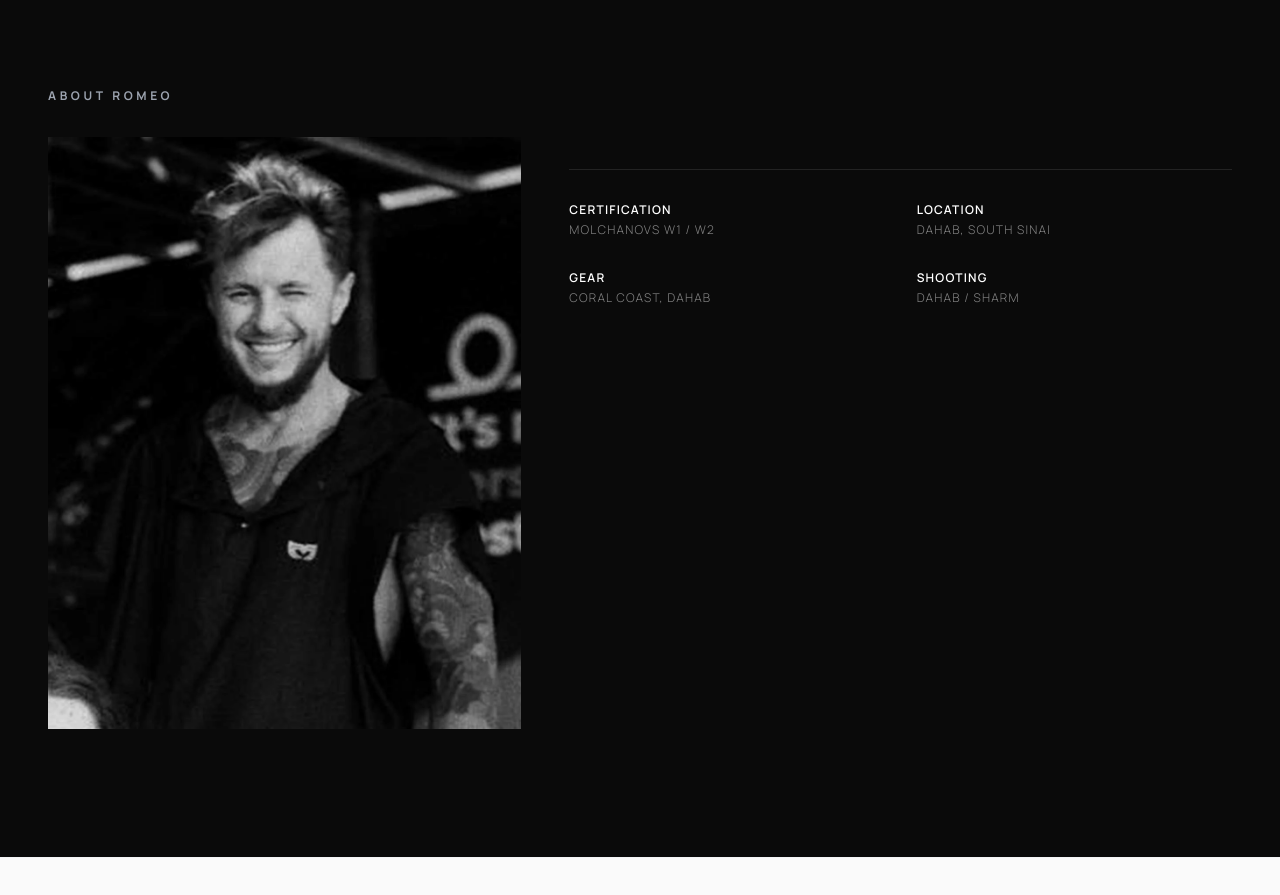
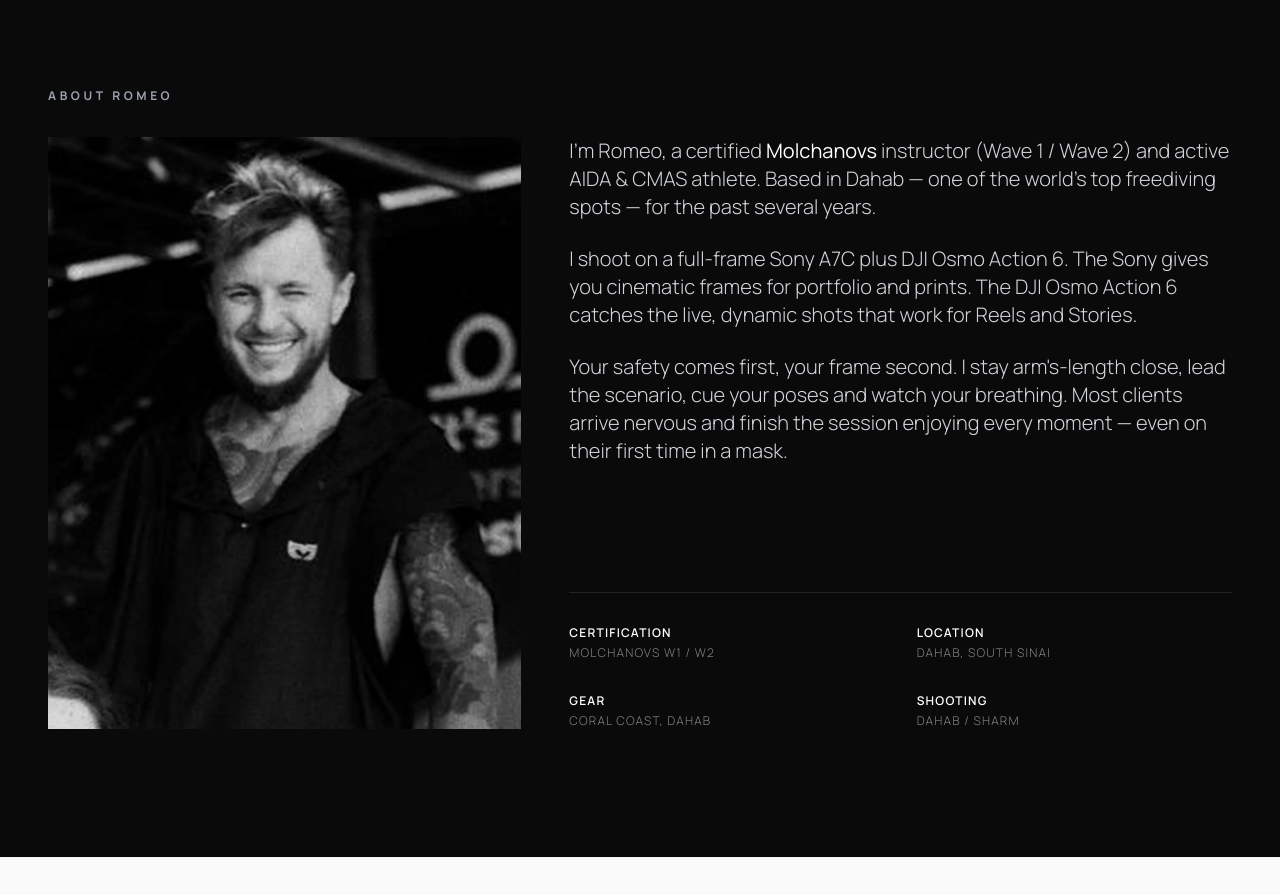
Before and after one commit to zhigulingo/romeo-freediving, a website: page index.html in a window 1280 px wide. Shown: the part 1820-2715 px from the top of the page. Drawn offline with nearby package versions, Linux system fonts and the light colour scheme.

Commit message:
Restore Romeo about description

```diff
--- a/index.html
+++ b/index.html
@@ -425,6 +425,11 @@
                         </div>
                     </div>
                     <div class="w-full md:w-7/12 font-light text-lg md:text-xl leading-relaxed text-gray-300 flex flex-col justify-between">
+                        <div class="space-y-6">
+                            <p data-i18n="about_p1">Я Ромео, сертифицированный инструктор системы <strong class="font-normal text-white">Molchanovs</strong> (Wave 1 / Wave 2) и действующий атлет AIDA &amp; CMAS. Уже несколько лет живу и работаю в Дахабе — одном из лучших мест для фридайвинга в мире.</p>
+                            <p data-i18n="about_p2">Подводная съёмка для меня — не просто работа, а способ показать красоту глубины и спокойствие, которое находишь под водой. Снимаю на полнокадровую Sony A7C и DJI Osmo Action 6 — для художественной картинки и динамики.</p>
+                            <p data-i18n="about_p3">На съёмке сначала ваша безопасность, потом кадр. Я рядом, на расстоянии вытянутой руки, веду по сценарию, подсказываю позы и контролирую дыхание. Почти все приходят со страхом и заканчивают съёмку с удовольствием — даже если впервые в маске.</p>
+                        </div>
                         <div class="grid grid-cols-2 gap-8 pt-8 mt-8 border-t border-white/10 text-xs uppercase tracking-widest text-white/50">
                             <div><span class="block text-white font-semibold mb-1" data-i18n="label_cert">Сертификация</span><span data-i18n="val_cert">Molchanovs W1 / W2</span></div>
                             <div><span class="block text-white font-semibold mb-1" data-i18n="label_loc">Локация</span><span data-i18n="val_loc">Дахаб, Южный Синай</span></div>
@@ -1112,6 +1117,9 @@
                 mobile_menu_title: "Romeo_Freediving",
                 mobile_menu_subtitle: "Подводная съёмка в Египте — безопасно с инструктором Molchanovs, готовый контент за 5–7 дней.",
                 section_about: "О Ромео",
+                about_p1: "Я Ромео, сертифицированный инструктор <strong class='font-normal text-white'>Molchanovs</strong> (Wave 1 / Wave 2) и действующий атлет AIDA & CMAS. Уже несколько лет живу и снимаю в Дахабе — одной из лучших точек для фридайвинга в мире.",
+                about_p2: "Снимаю на полнокадровую Sony A7C и DJI Osmo Action 6. Sony — для художественной картинки в портфолио и для печати. DJI Osmo Action 6 — для динамики, которую люди досматривают в Reels и Stories.",
+                about_p3: "На съёмке сначала ваша безопасность, потом кадр. Я рядом, на расстоянии вытянутой руки, веду по сценарию, подсказываю позы и контролирую дыхание. Почти все приходят со страхом и заканчивают съёмку с удовольствием — даже если впервые в маске.",
                 section_story: "История клиента",
                 label_cert: "Сертификация", val_cert: "Molchanovs W1 / W2",
                 label_loc: "Локация", val_loc: "Дахаб, Южный Синай",
@@ -1276,6 +1284,9 @@
                 mobile_menu_title: "Romeo_Freediving",
                 mobile_menu_subtitle: "Underwater photoshoots in Egypt — safe with a Molchanovs instructor, ready to post in 6 days.",
                 section_about: "About Romeo",
+                about_p1: "I'm Romeo, a certified <strong class='font-normal text-white'>Molchanovs</strong> instructor (Wave 1 / Wave 2) and active AIDA & CMAS athlete. Based in Dahab — one of the world's top freediving spots — for the past several years.",
+                about_p2: "I shoot on a full-frame Sony A7C plus DJI Osmo Action 6. The Sony gives you cinematic frames for portfolio and prints. The DJI Osmo Action 6 catches the live, dynamic shots that work for Reels and Stories.",
+                about_p3: "Your safety comes first, your frame second. I stay arm's-length close, lead the scenario, cue your poses and watch your breathing. Most clients arrive nervous and finish the session enjoying every moment — even on their first time in a mask.",
                 section_story: "Client story",
                 label_cert: "Certification", val_cert: "Molchanovs W1 / W2",
                 label_loc: "Location", val_loc: "Dahab, South Sinai",
```
